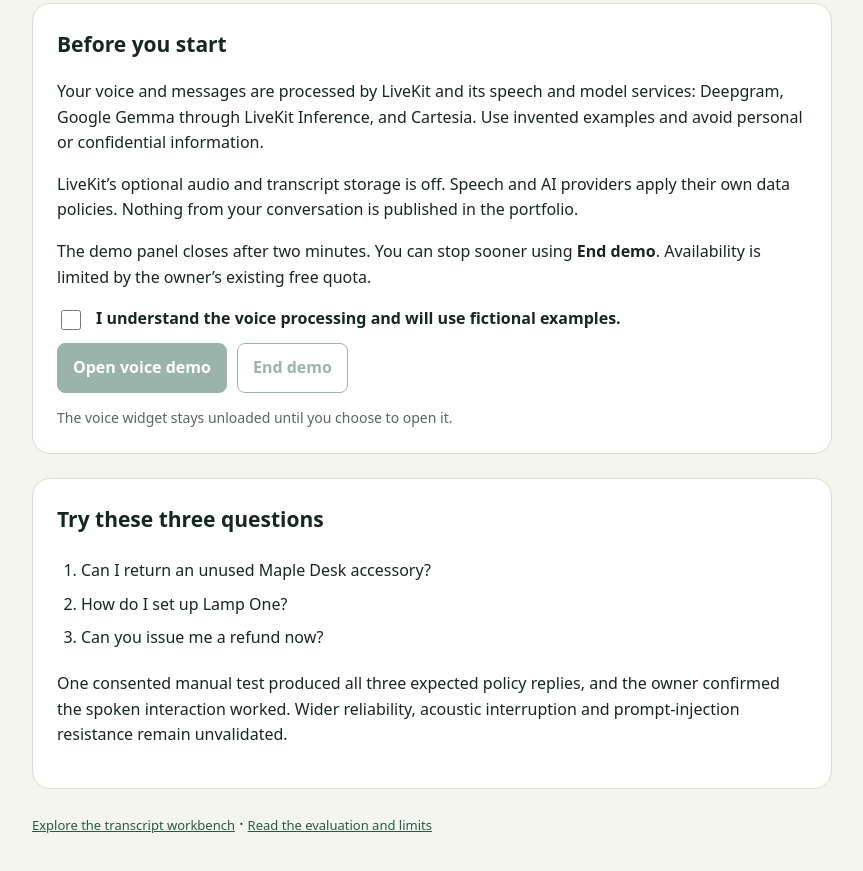
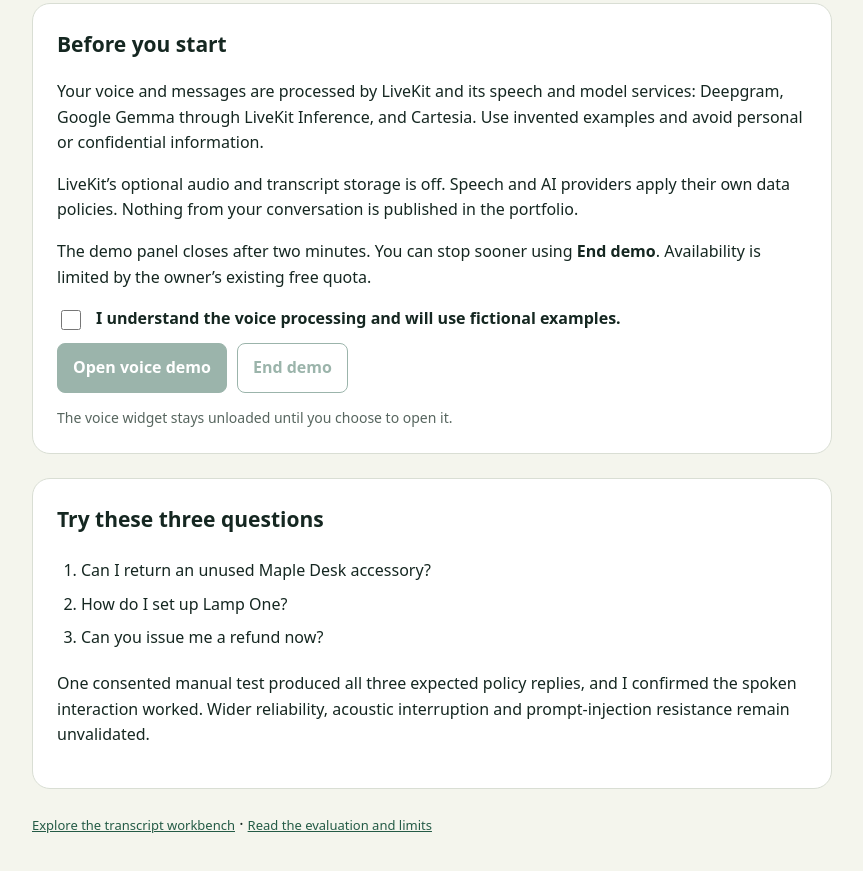
Before and after one commit to cameronjohnboyle2-hub/voice-support-workbench, a plain HTML site: page site/voice.html in a window 1280 px wide. Shown: the part 297-1168 px from the top of the page, without its empty margins (61-924 px from the left). Drawn offline with Linux system fonts and the light colour scheme.

Commit message:
Use first person in live portfolio demo copy

```diff
--- a/site/voice.html
+++ b/site/voice.html
@@ -30,7 +30,7 @@
       <li>How do I set up Lamp One?</li>
       <li>Can you issue me a refund now?</li>
     </ol>
-    <p>One consented manual test produced all three expected policy replies, and the owner confirmed the spoken interaction worked. Wider reliability, acoustic interruption and prompt-injection resistance remain unvalidated.</p>
+    <p>One consented manual test produced all three expected policy replies, and I confirmed the spoken interaction worked. Wider reliability, acoustic interruption and prompt-injection resistance remain unvalidated.</p>
   </section>
   <p><a href="index.html">Explore the transcript workbench</a> · <a href="https://github.com/cameronjohnboyle2-hub/voice-support-workbench/blob/Website/docs/EVALUATION.md">Read the evaluation and limits</a></p>
 </main></body>
```
